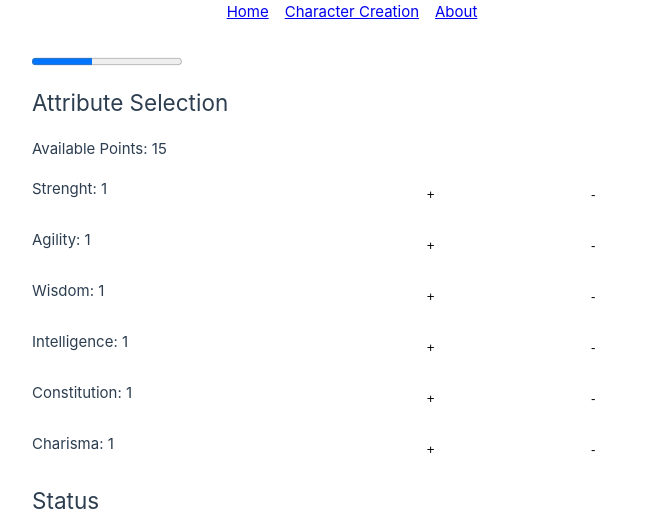
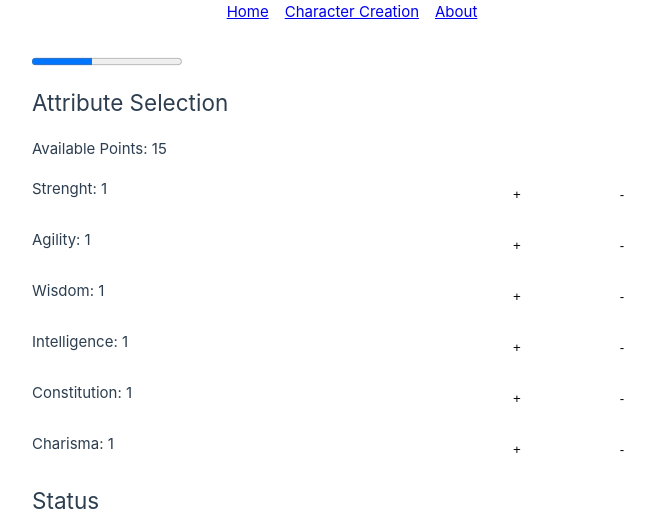
Before and after one commit to gabrielgomeso/pjrpg, a Vue app: page /attribute_selection in a window 1280 px wide. Shown: the top 517 px of the page, without its empty margins (288-943 px from the left). Built offline with nearby package versions, Linux system fonts and the light colour scheme; no server answers.

Commit message:
chore: set spacing for attribute field buttons

```diff
--- a/src/components/CharacterCreation/AttributeField.vue
+++ b/src/components/CharacterCreation/AttributeField.vue
@@ -13,7 +13,7 @@ const capitalizedAttribute =
 
 <template>
   <div class="attribute-field">
-    <label for="strenght">
+    <label :for="attribute">
       {{ capitalizedAttribute }}: {{ attributes[attribute] }}
     </label>
     <button class="attribute-button" @click="increase(attribute)">+</button>
@@ -24,7 +24,7 @@ const capitalizedAttribute =
 <style>
 .attribute-field {
   display: grid;
-  grid-template-columns: 2fr 1fr 1fr;
+  grid-template-columns: 1fr repeat(2, minmax(100px, auto));
   gap: 5px;
 }
 
@@ -36,6 +36,7 @@ const capitalizedAttribute =
   text-align: center;
   color: black;
   border: 0;
+  max-width: 100px;
 }
 
 .attribute-button:active {
```
